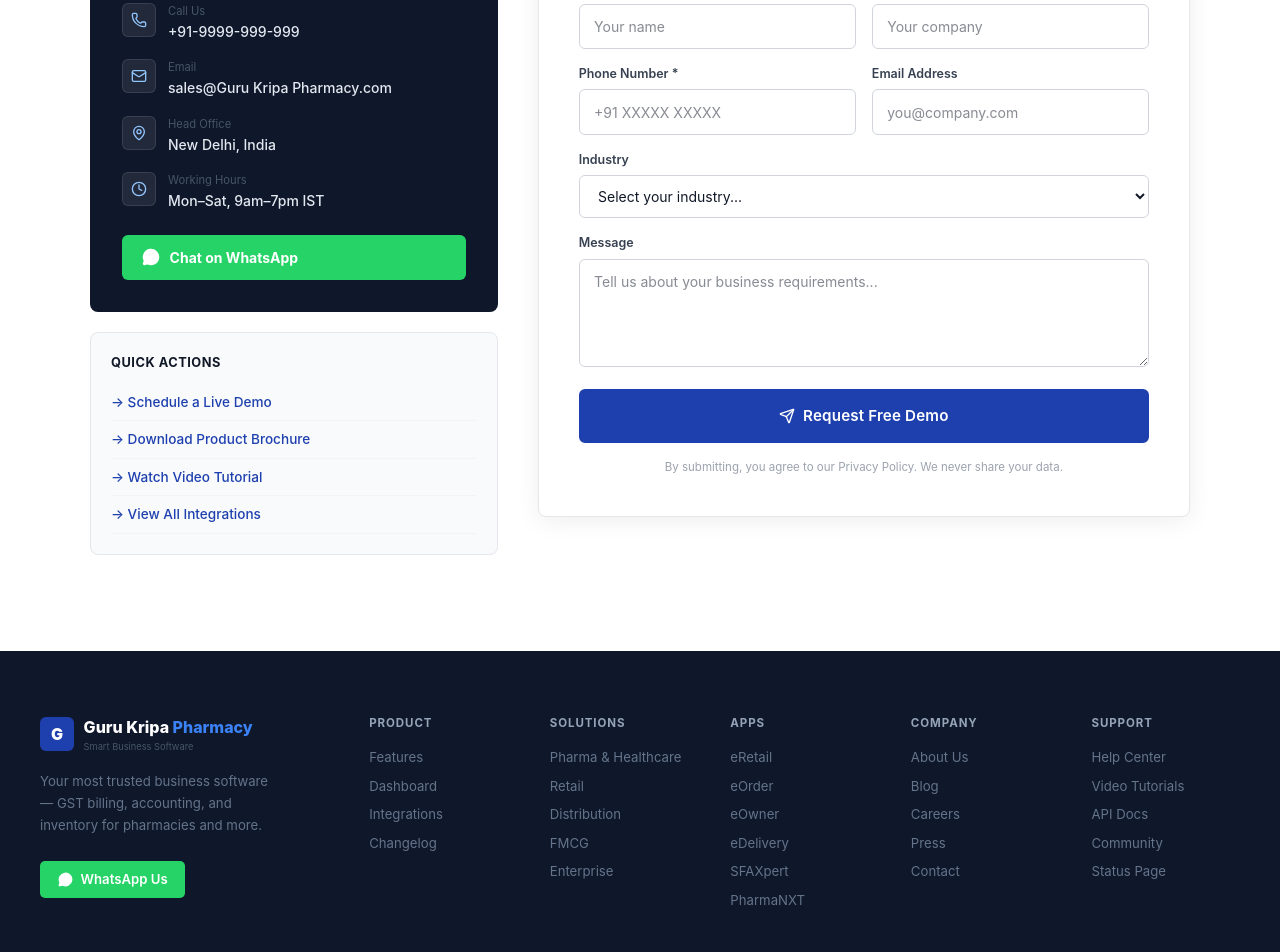
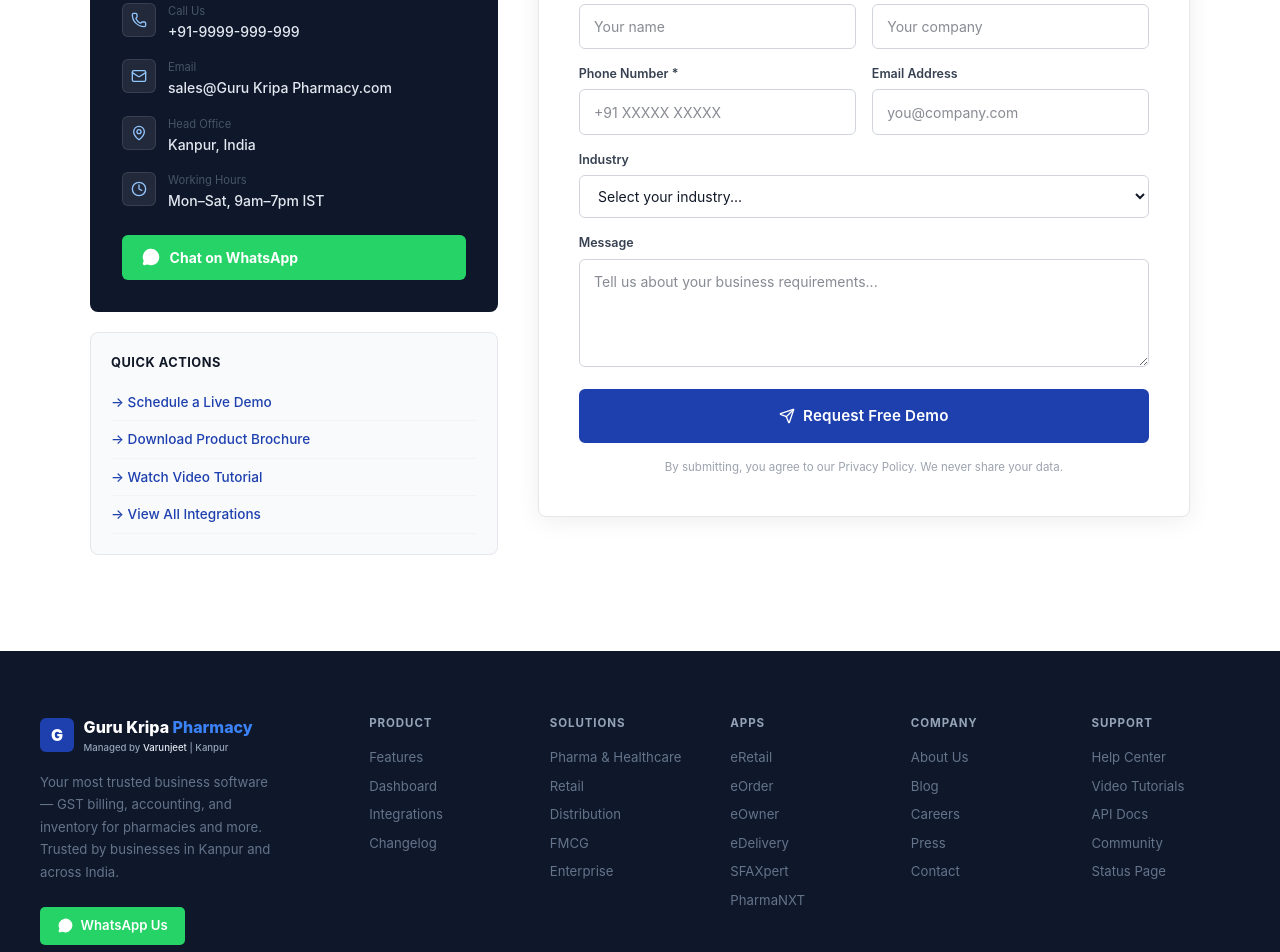
Before and after one commit to prashantsingh428/ERP-Software-Company, a React (Vite) app: page / in a window 1280 px wide. Shown: the part 8020-8972 px from the top of the page. Built offline with nearby package versions, Linux system fonts and the light colour scheme.

Commit message:
Add owner (Varunjeet) and location (Kanpur) personalization to footer and contact

```diff
--- a/src/components/Contact.jsx
+++ b/src/components/Contact.jsx
@@ -45,7 +45,7 @@ export default function Contact() {
               {[
                 { icon: <Phone size={16} />, label: 'Call Us', value: '+91-9999-999-999', href: 'tel:+919999999999' },
                 { icon: <Mail size={16} />, label: 'Email', value: 'sales@Guru Kripa Pharmacy.com', href: 'mailto:sales@Guru Kripa Pharmacy.com' },
-                { icon: <MapPin size={16} />, label: 'Head Office', value: 'New Delhi, India', href: '#' },
+                { icon: <MapPin size={16} />, label: 'Head Office', value: 'Kanpur, India', href: '#' },
                 { icon: <Clock size={16} />, label: 'Working Hours', value: 'Mon–Sat, 9am–7pm IST', href: '#' },
               ].map(c => (
                 <a key={c.label} href={c.href} style={{ display: 'flex', gap: '0.75rem', marginBottom: '1.1rem', textDecoration: 'none' }}>
--- a/src/components/Footer.jsx
+++ b/src/components/Footer.jsx
@@ -22,11 +22,13 @@ export default function Footer() {
               </div>
               <div>
                 <span style={{ fontWeight: '800', fontSize: '1rem', color: '#ffffff' }}>Guru Kripa <span style={{ color: '#3b82f6' }}>Pharmacy</span></span>
-                <div style={{ fontSize: '0.58rem', color: '#475569', marginTop: '1px' }}>Smart Business Software</div>
+                <div style={{ fontSize: '0.6rem', color: '#94a3b8', marginTop: '2px', fontWeight: '500' }}>
+                  Managed by <span style={{ color: '#e2e8f0' }}>Varunjeet</span> | Kanpur
+                </div>
               </div>
             </div>
             <p style={{ color: '#64748b', fontSize: '0.825rem', lineHeight: '1.7', marginBottom: '1.5rem', maxWidth: '240px' }}>
-              Your most trusted business software — GST billing, accounting, and inventory for pharmacies and more.
+              Your most trusted business software — GST billing, accounting, and inventory for pharmacies and more. Trusted by businesses in Kanpur and across India.
             </p>
             <a
               href="https://wa.me/919999999999"
```
